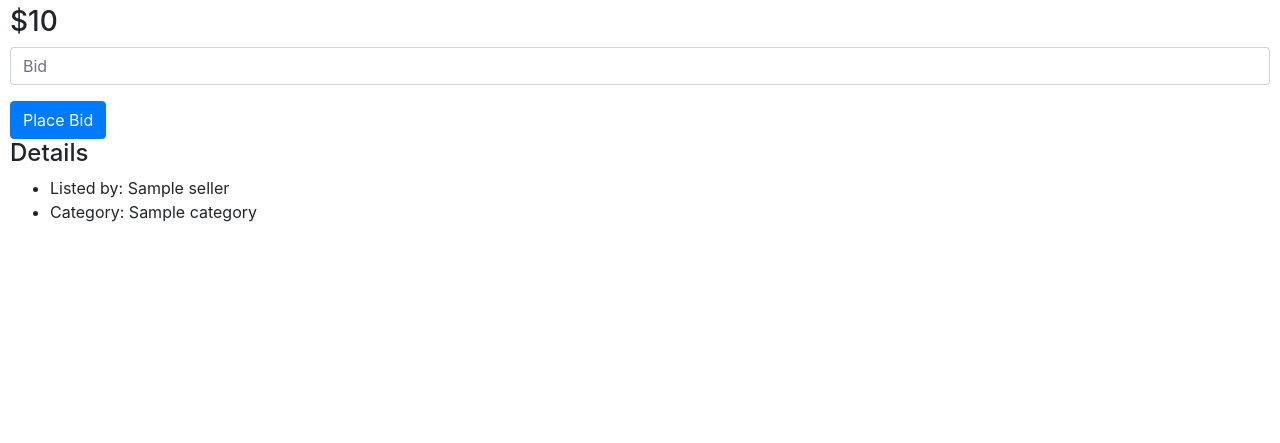
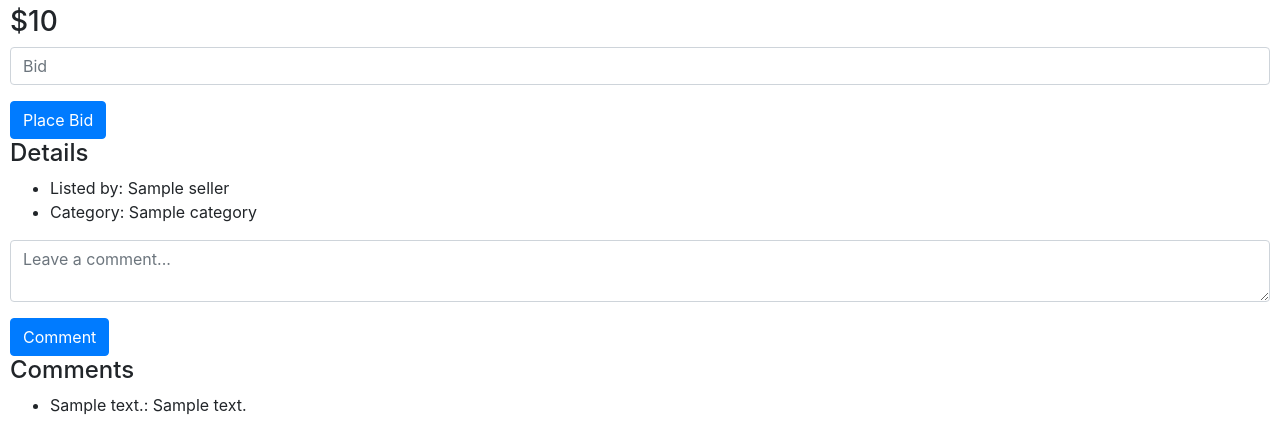
Before and after one commit to lethanhtrung7412/cs50, a Django app: template commerce/auctions/templates/auctions/detail.html in a window 1280 px wide. Shown: the part 544-987 px from the top of the page. Before the commit the page ends 766 px from the top, so only its background shows below. Run offline with Django 3.2, Linux system fonts and the light colour scheme; the template is opened without the code that fills it: most values are stand-ins (such as "Sample title", 1, 10 or a date in 2020); grey boxes marked "Sample" are stand-in pictures; some libraries are stand-ins or nearby versions.

Commit message:
update view detail, update categories

```diff
--- a/commerce/auctions/models.py
+++ b/commerce/auctions/models.py
@@ -21,7 +21,7 @@ class Listing(TimeStampedModel):
     img = models.URLField()
     bid_price = models.DecimalField(max_digits=5, decimal_places=2)
     is_active = models.BooleanField(default=True)
-    category = models.ForeignKey(Category, on_delete=models.CASCADE, related_name="categories")
+    category = models.ForeignKey(Category, on_delete=models.CASCADE, related_name="categories", blank=True, null=True)
     seller = models.ForeignKey(User, on_delete=models.CASCADE, related_name="listings")
 
 class Bidding(TimeStampedModel):
--- a/commerce/auctions/templates/auctions/categories.html
+++ b/commerce/auctions/templates/auctions/categories.html
@@ -7,8 +7,7 @@
         <ul>
             {% for category in categories %}
                 <li>
-                    {% comment %} <a href="{% url 'category_listings' category.id %}">{{ category.name }}</a> {% endcomment %}
-                    {{ category.name }}
+                    <a href="{% url 'index' %}?category={{ category.name }}">{{ category.name }}</a>
                 </li>
             {% endfor %}
         </ul>
--- a/commerce/auctions/templates/auctions/detail.html
+++ b/commerce/auctions/templates/auctions/detail.html
@@ -32,5 +32,24 @@
             {% endif %}
         </ul>
     </div>
+    <div>
+        <form method="POST" action="{% url 'comment' listing.id %}">
+            {% csrf_token %}
+            <div class="form-group">
+                <textarea class="form-control" name="content" placeholder="Leave a comment..." required></textarea>
+            </div>
+            <button type="submit" class="btn btn-primary">Comment</button>
+        </form>
+        {% if comments %}
+            <h4>Comments</h4>
+            <ul>
+                {% for comment in comments %}
+                    <li>{{ comment.comment_by }}: {{ comment.content }}</li>
+                {% endfor %}
+            </ul>
+        {% else %}
+            <p>No comments yet.</p>
+        {% endif %}
+    </div>
 
 {% endblock body %}
```
Also changed, not shown: commerce/auctions/views.py (+6 -4 lines), commerce/auctions/migrations/0003_alter_listing_category.py (added), commerce/auctions/migrations/0004_alter_listing_category.py (added).
